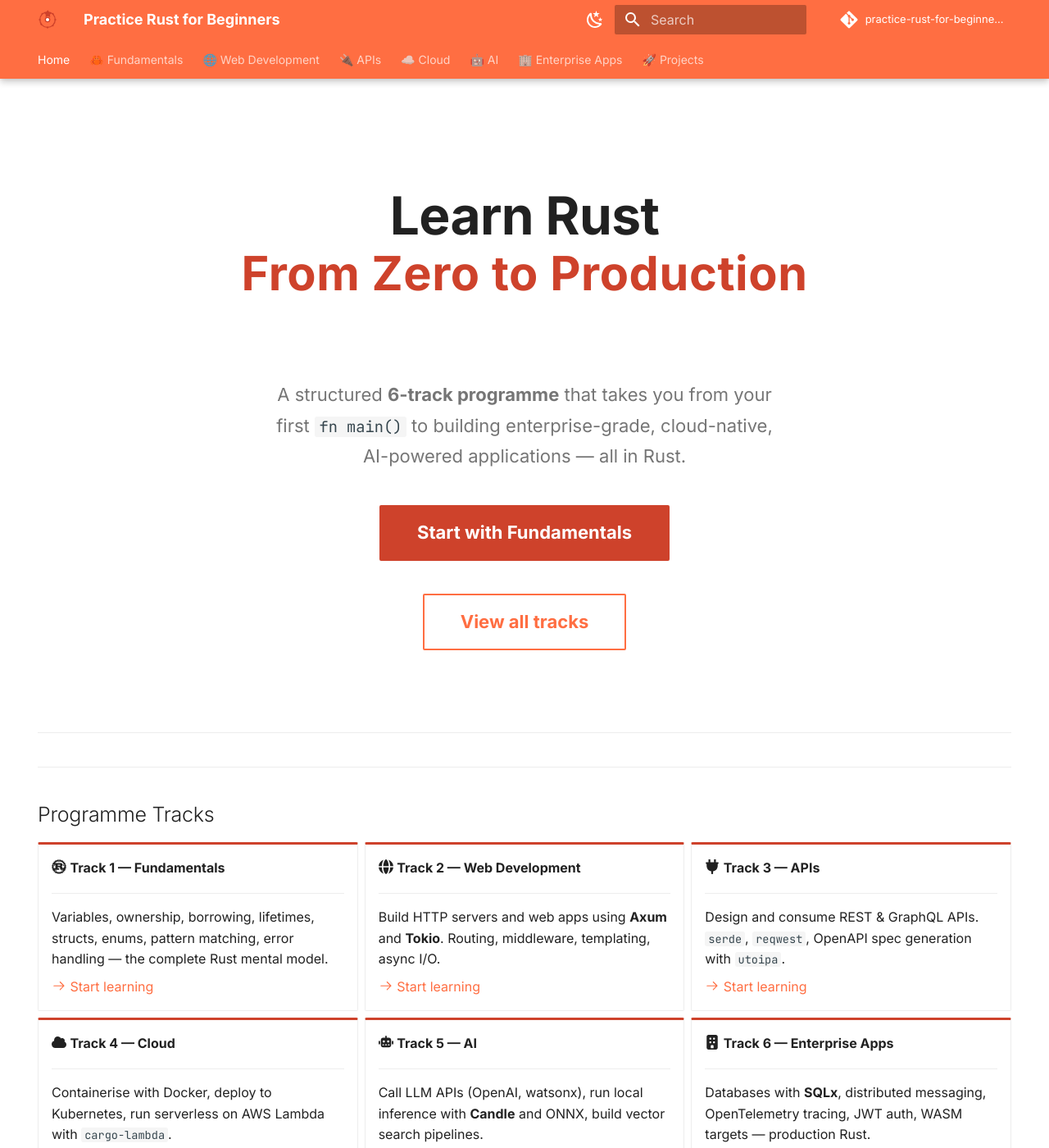
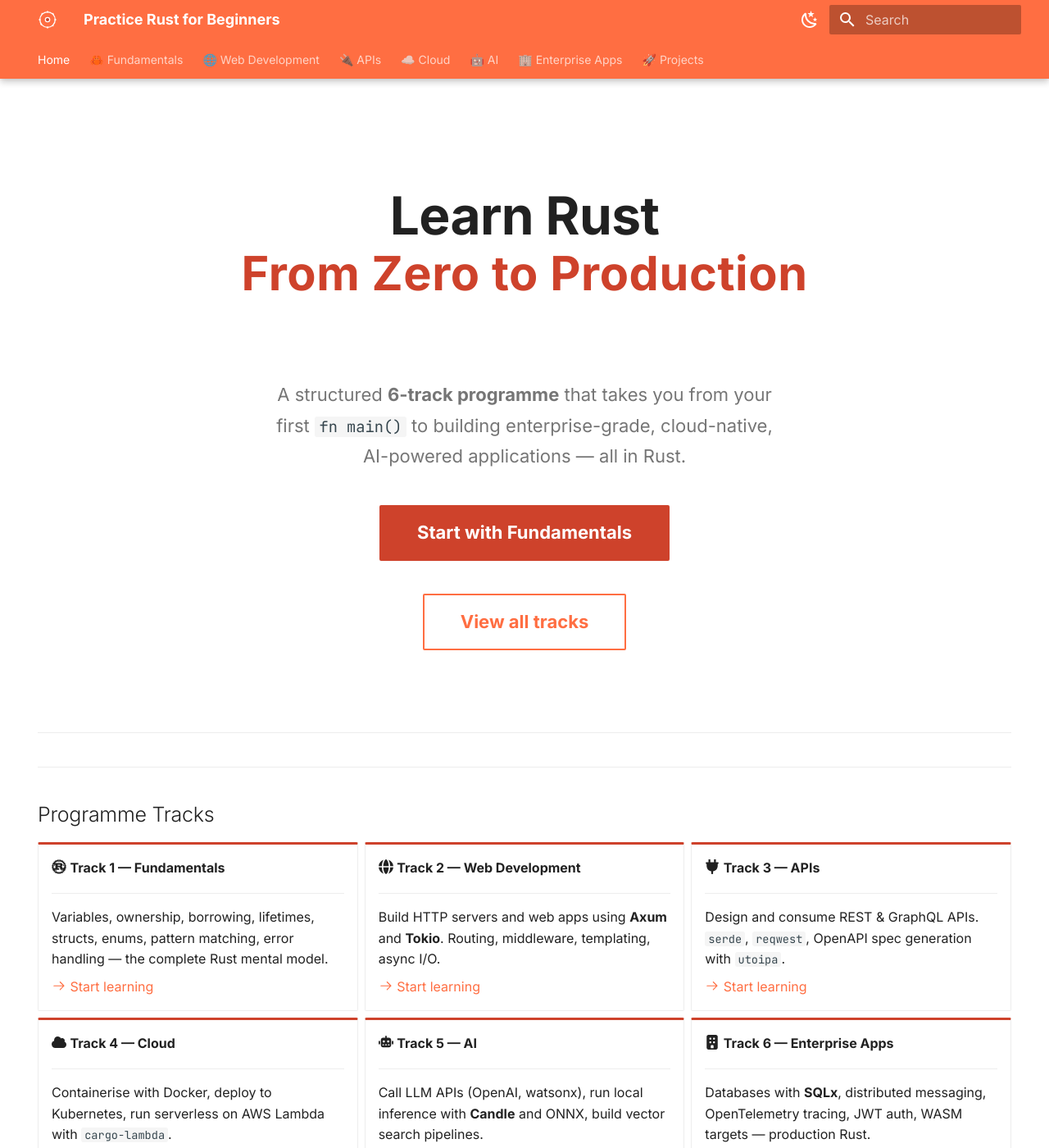
Before and after one commit to practice-rust-for-beginners/practice-rust-for-beginners.github.io, an MkDocs documentation site: the page built from docs/index.md, in a window 1280 px wide and 1400 px high. Shown: the whole window at 82% size. Built offline with MkDocs 1.6.1 and Material for MkDocs 9.7.7, drawn with Linux system fonts in a browser that asks for light colours; comment, search, counter and statistics services are not loaded; some of the changed text lies outside the part shown.

```diff
--- a/docs/stylesheets/extra.css
+++ b/docs/stylesheets/extra.css
@@ -129,3 +129,9 @@
 .md-typeset .tip > summary::before {
   background-color: var(--rust-orange);
 }
+
+/* --- Footer copyright link --------------------------------- */
+.md-footer-meta .md-footer-copyright a {
+  color: var(--md-accent-fg-color);
+  text-decoration: underline;
+}
--- a/mkdocs.yml
+++ b/mkdocs.yml
@@ -2,15 +2,12 @@ site_name: Practice Rust for Beginners
 site_url: https://practice-rust-for-beginners.github.io/
 site_description: Learn Rust — From Zero to Production. A structured 6-track programme covering Fundamentals through Enterprise Apps.
 site_author: Practice Rust for Beginners
-
-repo_name: practice-rust-for-beginners/practice-rust-for-beginners.github.io
-repo_url: https://github.com/practice-rust-for-beginners/practice-rust-for-beginners.github.io
-edit_uri: edit/main/docs/
+copyright: 'Managed by <a href="https://linkedin.com/in/adityabhuyan3" target="_blank">Aditya Pratap Bhuyan</a>'
 
 theme:
   name: material
   logo: assets/rust-gear.svg
-  favicon: assets/rust-gear.svg
+  favicon: assets/favicon.svg
   font:
     text: Inter
     code: JetBrains Mono
@@ -52,6 +49,8 @@ extra:
       link: https://github.com/practice-rust-for-beginners
     - icon: material/language-rust
       link: https://www.rust-lang.org/
+    - icon: fontawesome/brands/linkedin
+      link: https://linkedin.com/in/adityabhuyan3
   generator: false
 
 plugins:
```
Also changed, not shown: docs/assets/favicon.svg (added), docs/assets/rust-gear.svg.
